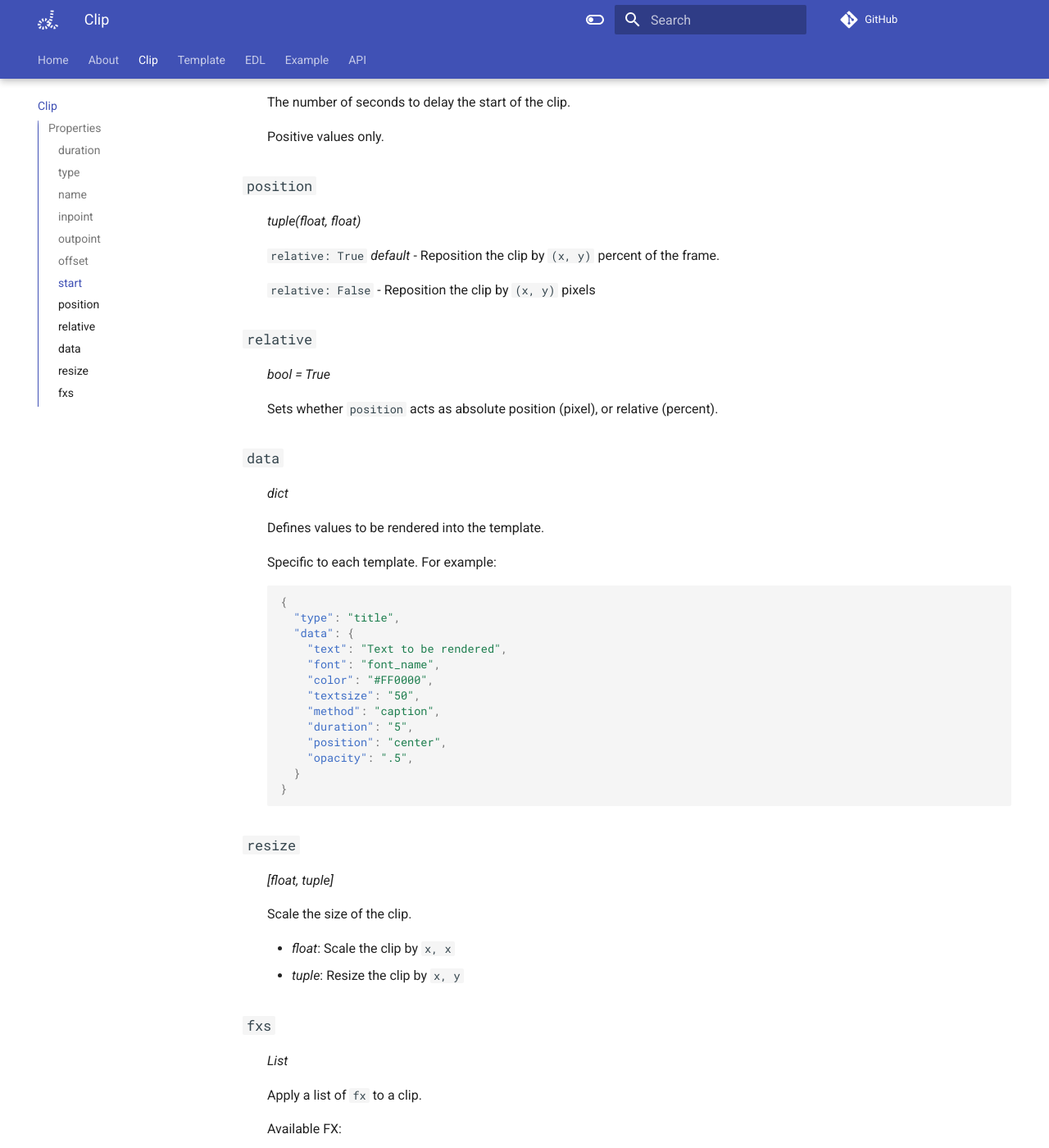
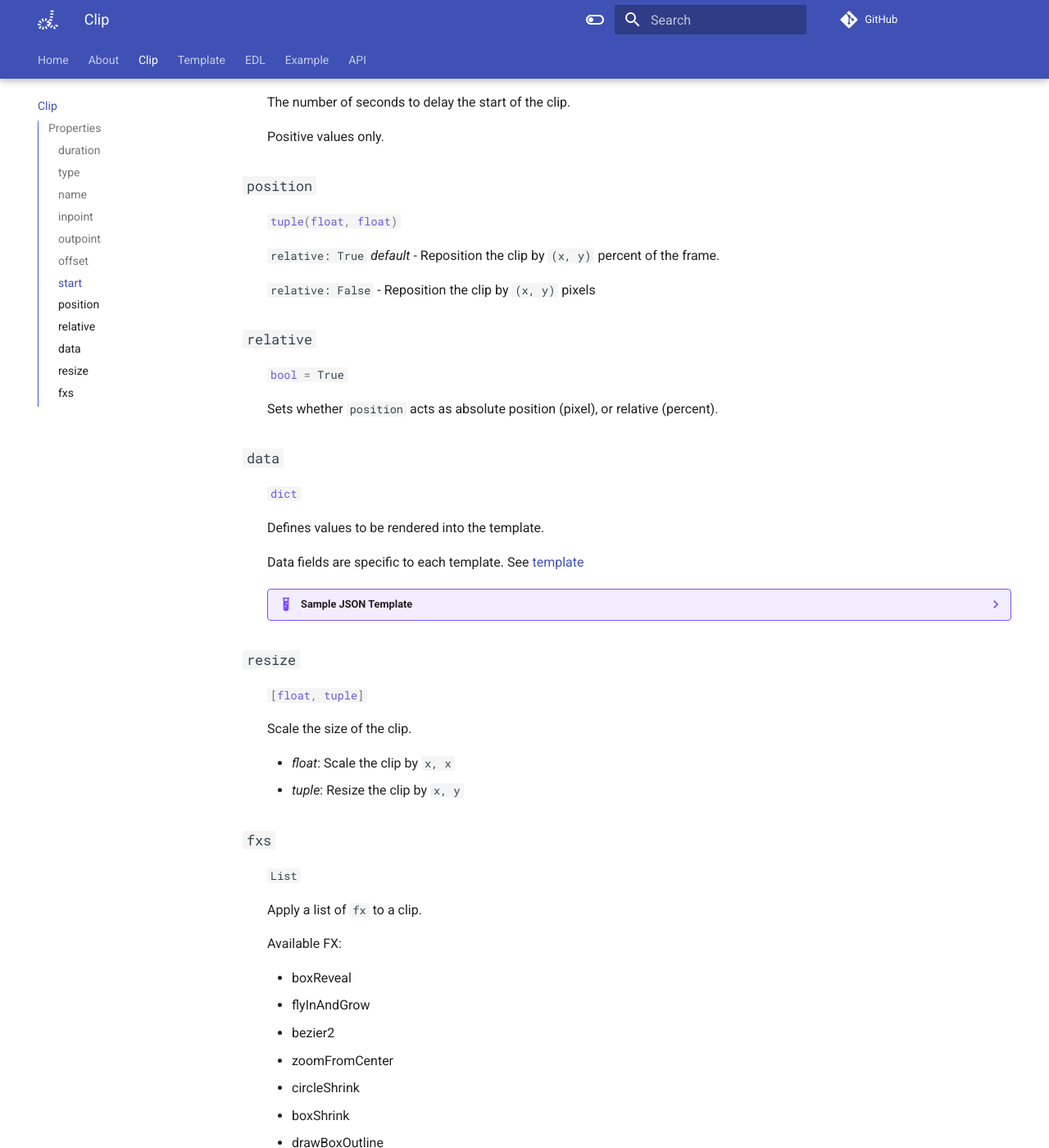
Before and after one commit to quaternionmedia/alfred, an MkDocs documentation site: the page built from docs/clip.md, in a window 1280 px wide and 1400 px high, scrolled down 1699 px. Shown: the whole window at 82% size. Built offline with MkDocs 1.6.1 and Material for MkDocs 9.7.7, drawn with Linux system fonts in a browser that asks for light colours; comment, search, counter and statistics services are not loaded.

````diff
--- a/docs/clip.md
+++ b/docs/clip.md
@@ -60,49 +60,49 @@ All fields are optional.
     A negative value behaves like a negative `inpoint`, and will trim from the beginning of clip by `n` seconds.
 
 ### `start`
-: *float*
+: `#!python float`
 
     The number of seconds to delay the start of the clip.
 
     Positive values only.
 
 ### `position`
-: *tuple(float, float)*
+: `#!python tuple(float, float)`
 
     `relative: True` *default* - Reposition the clip by `(x, y)` percent of the frame.
 
     `relative: False` - Reposition the clip by `(x, y)` pixels
 
 ### `relative`
-: *bool = True*
+: `#!python bool = True`
 
     Sets whether `position` acts as absolute position (pixel), or relative (percent).
 
 ### `data`
-: *dict*
+: `#!python dict`
 
     Defines values to be rendered into the template.
 
-    Specific to each template. For example:
-
-    ``` json
-    {
-      "type": "title",
-      "data": {
-        "text": "Text to be rendered",
-        "font": "font_name",
-        "color": "#FF0000",
-        "textsize": "50",
-        "method": "caption",
-        "duration": "5",
-        "position": "center",
-        "opacity": ".5",
-      }
-    }
-    ```
+    Data fields are specific to each template. See [template](../template)
+    ??? example "Sample JSON Template"
+          ``` json
+          {
+            "type": "title",
+            "data": {
+              "text": "Text to be rendered",
+              "font": "font_name",
+              "color": "#FF0000",
+              "textsize": "50",
+              "method": "caption",
+              "duration": "5",
+              "position": "center",
+              "opacity": ".5",
+            }
+          }
+          ```
 
 ### `resize`
-: *[float, tuple]*
+: `#!python [float, tuple]`
 
     Scale the size of the clip.
 
````
Also changed, not shown: other parts of docs/clip.md (+7 -7 lines), docs/edl.md (+2 -2 lines).
